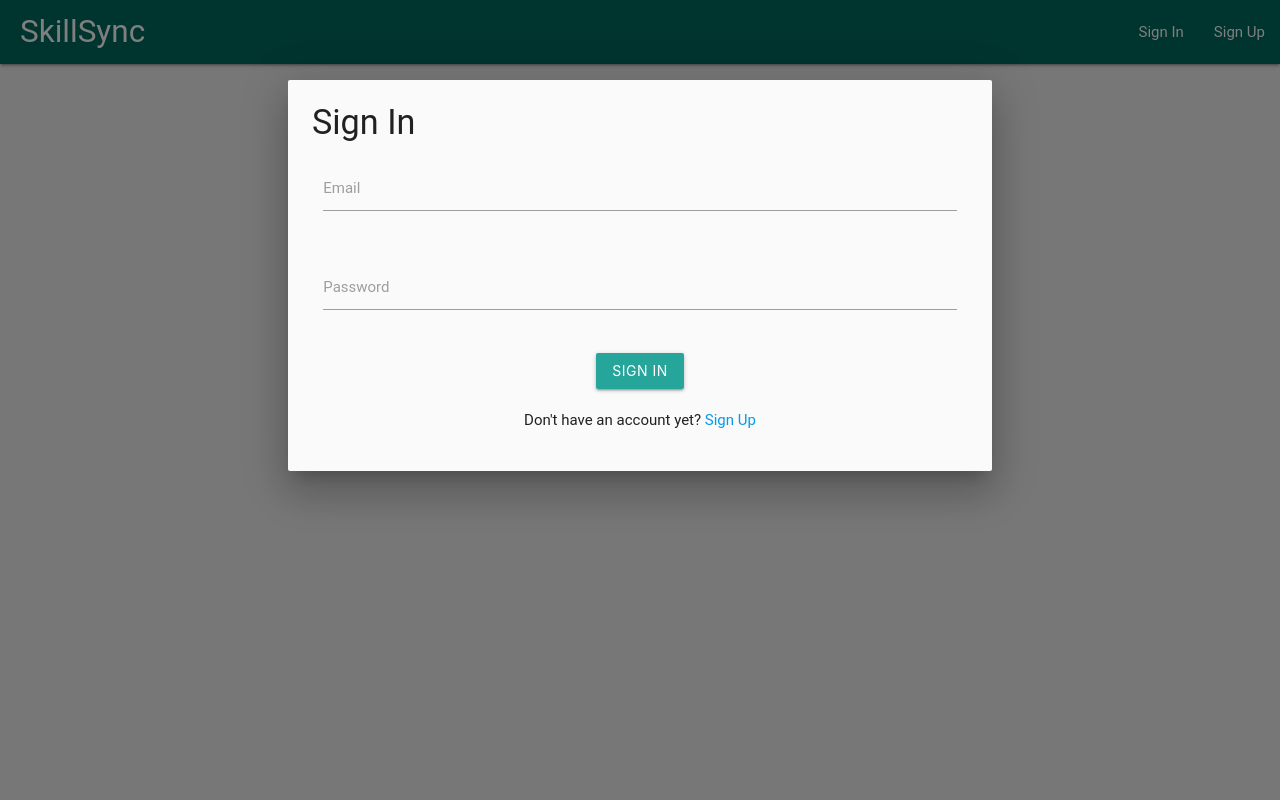
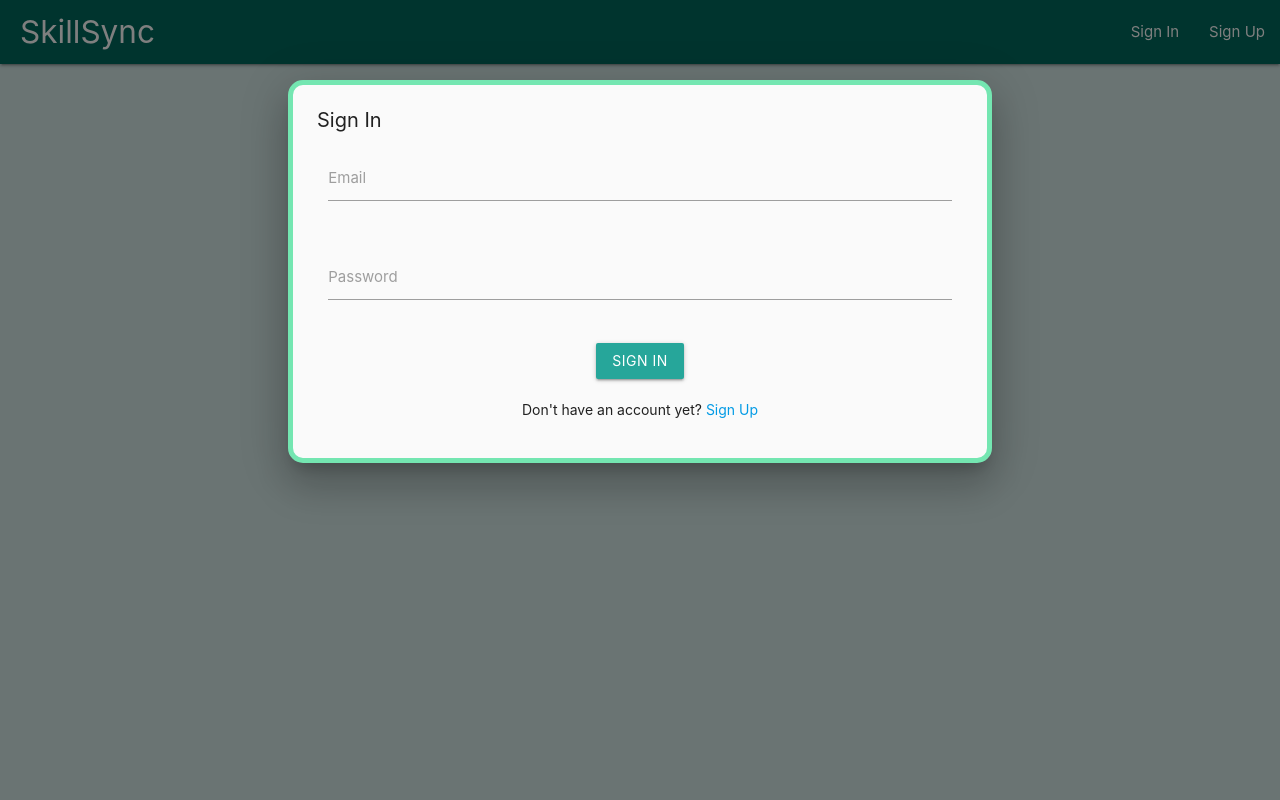
Before and after one commit to AlexanderMarriott/milestone-3, a Flask app: page / in a window 1280 px wide, after a click on "Sign In". Run offline with Flask 3, Linux system fonts and the light colour scheme; some libraries are stand-ins or nearby versions.

Commit message:
added modal styling

```diff
--- a/static/css/style.css
+++ b/static/css/style.css
@@ -11,36 +11,36 @@ body {
     background-color: #d5e9e8;
 }
 
-.modal {
-    max-height: 90vh;
-    /* Ensure the modal itself doesn't exceed the viewport height */
-}
-
-.modal-content {
-    height: 100%;
-    /* Ensure the modal content takes full height */
-    overflow: hidden;
-    /* Prevent overflow in modal content */
-}
-
-.modal-content form {
-    max-height: 80vh;
-    /* Adjust this value to prevent form overflow */
-    overflow: auto;
-    /* Allow scrolling within the form if necessary */
-}
 
 .header_top_background {
     background-color: aquamarine;
     height: 30px,
 }
 
+.modal-content {
+    font-size: 16px; /* General font size */
+}
 
+/* Override font size for headings within the modal */
+.modal-content h1,
+.modal-content h2,
+.modal-content h3,
+.modal-content h4,
+.modal-content h5,
+.modal-content h6 {
+    font-size: 20px; /* Larger font size for headings */
+}
 
-body {
-    font-family: 'Roboto', sans-serif;
-    background-color: #f0f0f0;
-    /* Adjust background color if needed */
+/* Override font size for paragraphs within the modal */
+.modal-content p {
+    font-size: 14px; /* Smaller font size for paragraphs */
+}
+
+.modal {
+    border-radius: 15px;
+    scrollbar-width: none;
+    -ms-overflow-style: none;
+    border: 5px solid rgb(116, 230, 177);
 }
 
 .profile-header {
@@ -118,3 +118,8 @@ body {
     border-bottom-left-radius:15px ;
     border-bottom-right-radius: 15px;
 }
+
+.modal-edit-icon {
+    color: #f0f0f0;
+    font-size: 1.25rem;
+}
```
